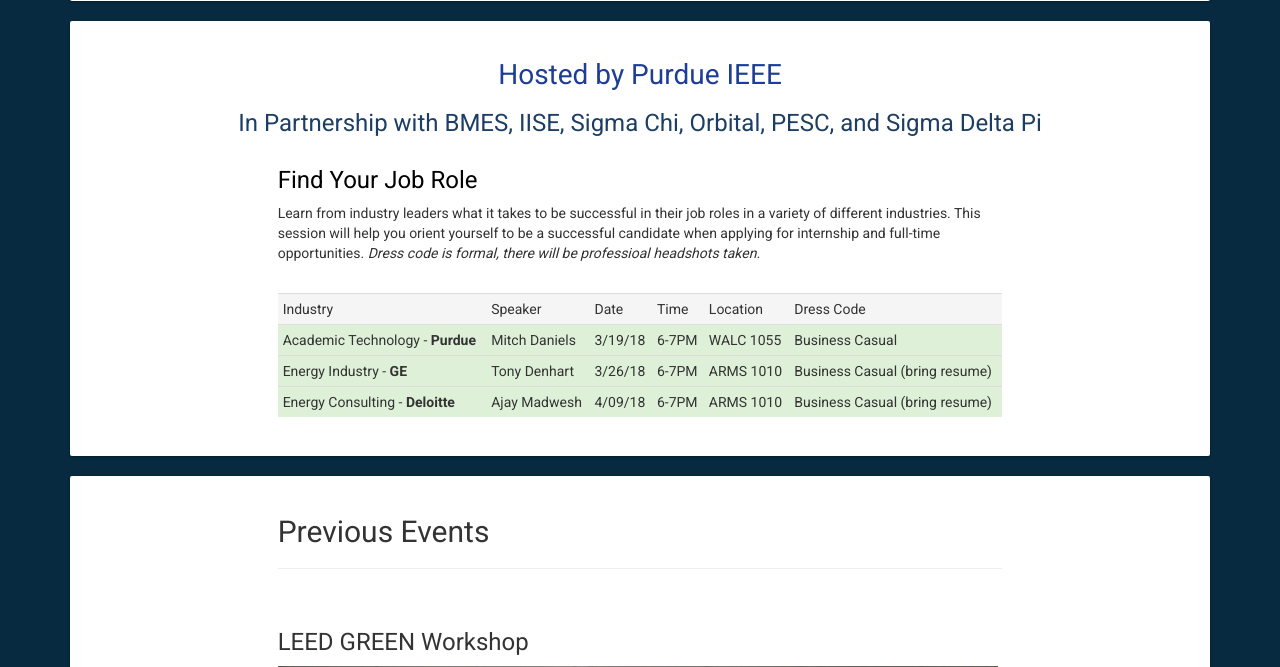
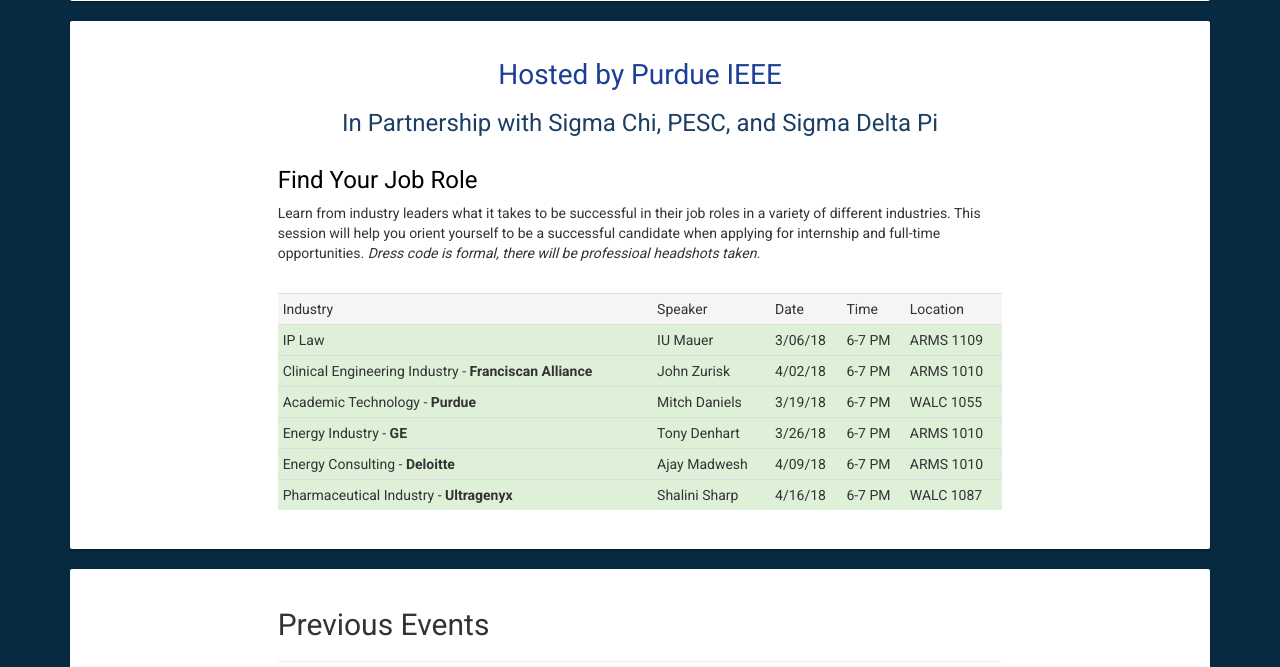
Before and after one commit to PurdueIEEE/old-IEEE-Website, a PHP site: page /IR/ in a window 1280 px wide. Shown: the part 940-1607 px from the top of the page. Run offline with PHP 8.4, Linux system fonts and the light colour scheme; some libraries are stand-ins or nearby versions.

Commit message:
Adding New Dates and Fixing Table

```diff
--- a/IR/index.php
+++ b/IR/index.php
@@ -34,26 +34,22 @@
 
     </div>
     <div class="well card-1">
-
         <div class="row">
-
             <h1 style="color: rgb(29,62,150); text-align: center; font-size: 28px;">
                 Hosted by Purdue IEEE</h1>
 
             <h2 style="color: rgb(29,62,100); text-align: center; font-size: 24px;">
-                    In Partnership with BMES, IISE, Sigma Chi, Orbital, PESC, and Sigma Delta Pi</h2>
+                In Partnership with Sigma Chi, PESC, and Sigma Delta Pi</h2>
 
                     <div class="col-md-8 text-dark col-md-offset-2 text-dark">
+
                         <h3 style="color: rgb(0,0,0);"> Find Your Job Role </h3>
                         <p>Learn from industry leaders what it takes to be successful
                             in their job roles in a variety of different industries.
                             This session will help you orient yourself to be a successful candidate
                             when applying for internship and full-time opportunities. <i>Dress code is formal,
-                    there will be professioal headshots taken.</i>
-                    </p>
-
+                            there will be professioal headshots taken.</i></p>
                         <br>
-
                         <table class="table table-condensed">
                             <tr class="active">
                                 <td class="active">Industry</td>
@@ -61,33 +57,49 @@
                                 <td class="active">Date</td>
                                 <td class="active">Time</td>
                                 <td class="active">Location</td>
-                            <td class="active">Dress Code</td>
+                            </tr>
+                            <tr class="success">
+                                <td class="success">IP Law</td>
+                                <td class="success">IU Mauer</td>
+                                <td class="success">3/06/18</td>
+                                <td class="success">6-7 PM</td>
+                                <td class="success">ARMS 1109</td>
+                            </tr>
+                            <tr class="success">
+                                <td class="success">Clinical Engineering Industry - <b> Franciscan Alliance </b></td>
+                                <td class="success">John Zurisk</td>
+                                <td class="success">4/02/18</td>
+                                <td class="success">6-7 PM</td>
+                                <td class="success">ARMS 1010</td>
                             </tr>
                             <tr class="success">
                                 <td class="success">Academic Technology - <b> Purdue </b></td>
                                 <td class="success">Mitch Daniels</td>
                                 <td class="success">3/19/18</td>
-                            <td class="success">6-7PM</td>
+                                <td class="success">6-7 PM</td>
                                 <td class="success">WALC 1055</td>
-                            <td class="success">Business Casual</td>
                             </tr>
                             <tr class="success">
                                 <td class="success">Energy Industry - <b>GE</b></td>
                                 <td class="success">Tony Denhart</td>
                                 <td class="success">3/26/18</td>
-                            <td class="success">6-7PM</td>
+                                <td class="success">6-7 PM</td>
                                 <td class="success">ARMS 1010</td>
-                            <td class="success">Business Casual (bring resume)</td>
                             </tr>
                             <tr class="success">
                                 <td class="success">Energy Consulting - <b>Deloitte</b></td>
                                 <td class="success">Ajay Madwesh</td>
                                 <td class="success">4/09/18</td>
-                            <td class="success">6-7PM</td>
+                                <td class="success">6-7 PM</td>
                                 <td class="success">ARMS 1010</td>
-                            <td class="success">Business Casual (bring resume)</td>
                             </tr>
-
+                            <tr class="success">
+                                <td class="success">Pharmaceutical Industry - <b>Ultragenyx</b></td>
+                                <td class="success">Shalini Sharp</td>
+                                <td class="success">4/16/18</td>
+                                <td class="success">6-7 PM</td>
+                                <td class="success">WALC 1087</td>
+                            </tr>
                         </table>
 
                     </div>
```
Also changed, not shown: events.php (+22 -6 lines). Lines whose indentation alone changed are shown as unchanged.
